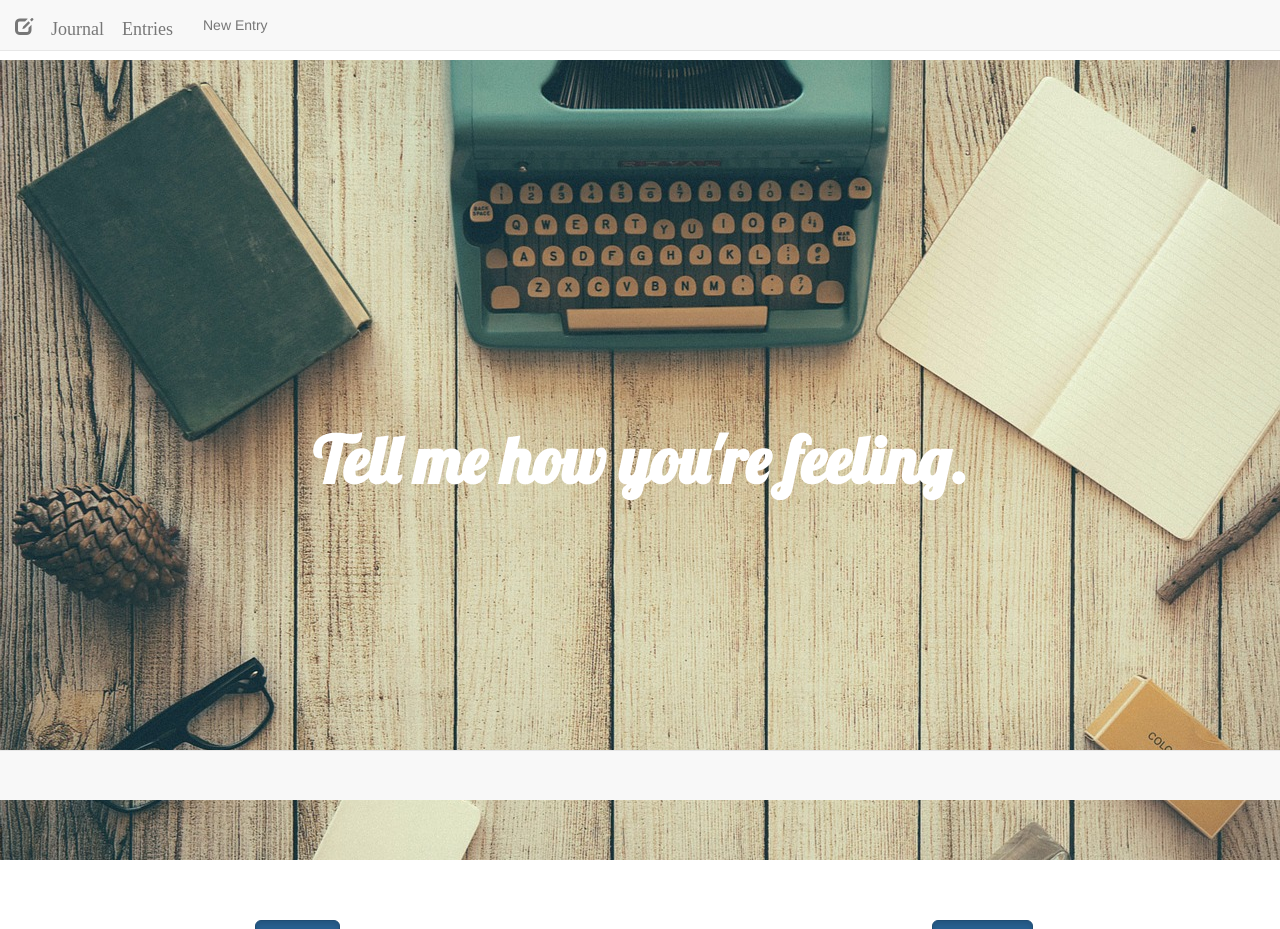
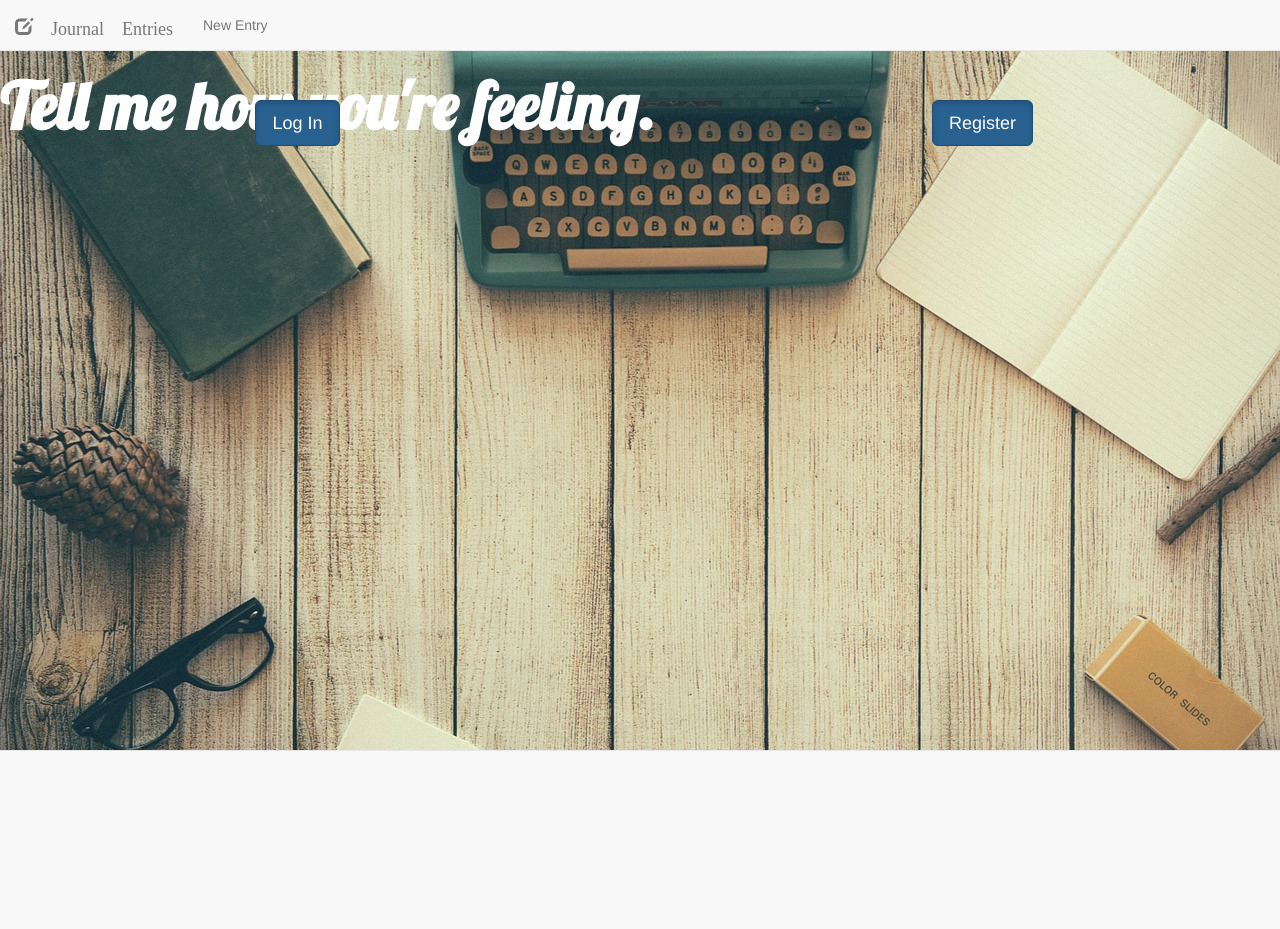
Before and after one commit to larryTheGeek/Journal-Entries-Project, a Flask app: page / in a window 1280 px wide; the page is wider, and only the part inside the window is pictured. Shown: the top 929 px of that part. After the commit the page ends 751 px from the top of that part, so only its background shows below. Run offline with Flask 2, Linux system fonts and the light colour scheme; data that the repository does not hold is empty; some libraries are stand-ins or nearby versions.

Commit message:
Updatedbackground div to have login and register buttons on top of the image versus pushed to another container

```diff
--- a/static/css/style.css
+++ b/static/css/style.css
@@ -1,3 +1,7 @@
+#homepage {
+  background-image: url("/static/images/typewriter.jpg");
+}
+
 #quote {
     text-align: center;
 }
--- a/templates/homepage.html
+++ b/templates/homepage.html
@@ -10,13 +10,13 @@
 <br>
 <br>
 
-<div class="container2" style="background-image: url('/static/images/typewriter.jpg')">
+<body id="homepage">
+    <div class="dynamic-container">
         <div class="overlay"></div>
         <div class="advise">Tell me how you're feeling.</div>
     </div>
-
-
-<body id="homepage">
+    <br>
+    <br>
     <div class="dynamic-container">
         <div class="row">
             <div>
@@ -109,9 +109,9 @@
 <!--         </div> -->
         </div> <!-- closes row -->
 
-<br>
-<br>
-<br>
+<!-- <br> -->
+<!-- <br>
+<br> -->
 
 
     <div class="row" id="homepage_buttons">
@@ -124,14 +124,15 @@
             <!-- insert modal window -->
         </div>
     </div>
+
     <br>
     <br>
 
-    <div class="row" id="placeholderkitten">
+<!--     <div class="row" id="placeholderkitten">
         <div class="container-fluid">
             <img src="http://placekitten.com/g/1250/200"/>
         </div>
-    </div>
+    </div> -->
     </div> <!-- closes main div -->
 </body>
 
```
Also changed, not shown: 1 other file.
